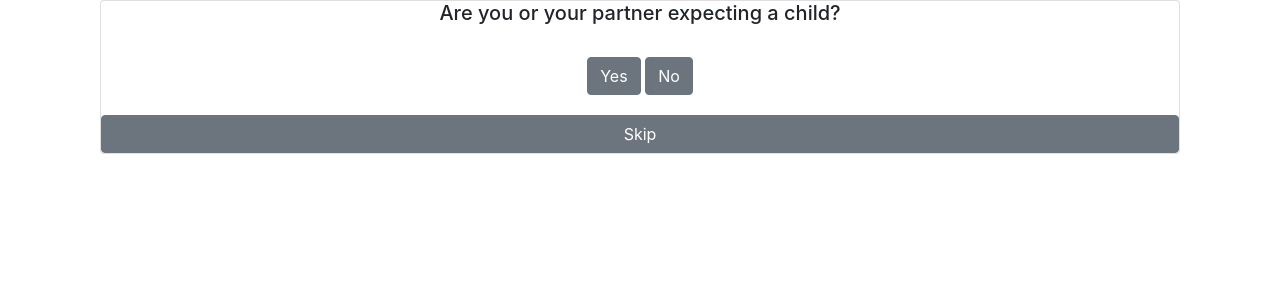
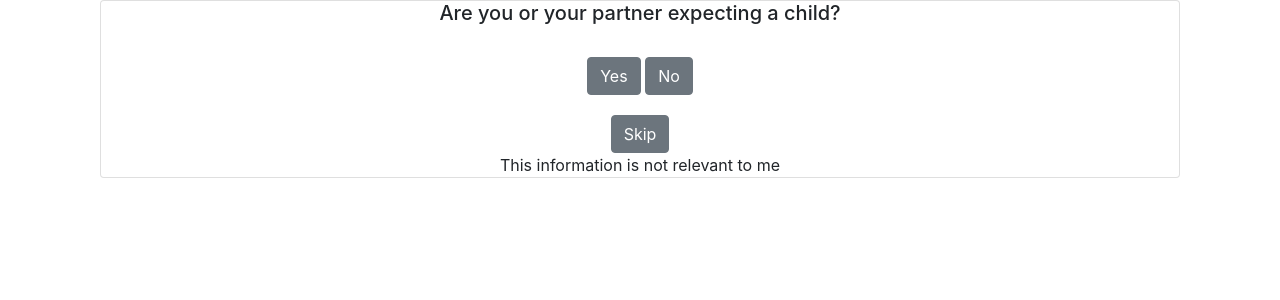
Before and after one commit to VAccelerate/nph-accelerator, a React (Create React App) app: page /register in a window 1280 px wide. Shown: the top 300 px of the page. Built offline with nearby package versions, Linux system fonts and the light colour scheme.

Commit message:
add note for user

```diff
--- a/src/components/Register/SkipQuestion.js
+++ b/src/components/Register/SkipQuestion.js
@@ -17,7 +17,10 @@ class SkipQuestion extends Component {
   render () {
     console.log(this.props)
     return (
-      <Button onClick={this.props.onSkip}>Skip</Button>
+      <div>
+        <Button onClick={this.props.onSkip}>Skip</Button><br />
+        <span>This information is not relevant to me</span>
+      </div>
     )
   }
 }
```
